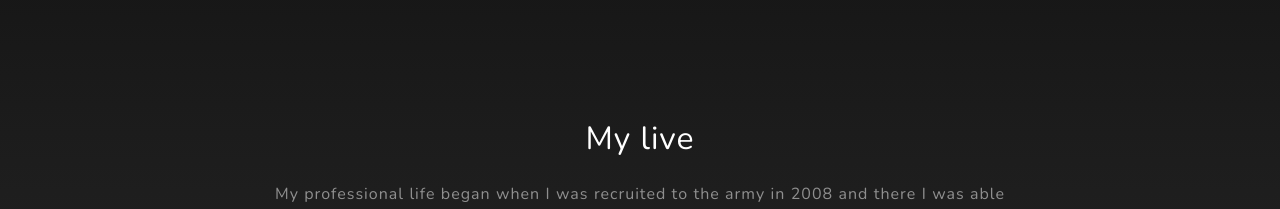
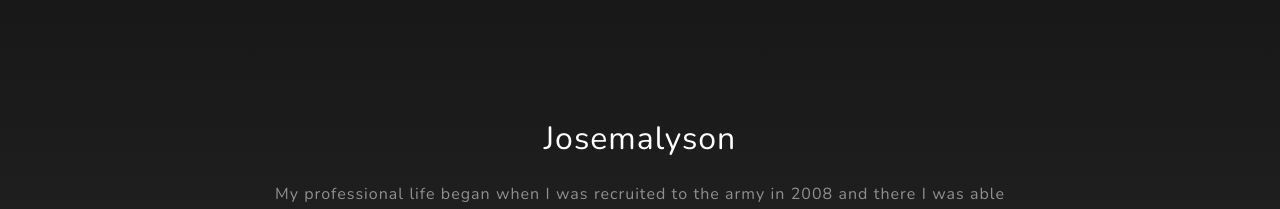
Before and after one commit to Josemalyson/aboutme, an Angular app: page /about in a window 1280 px wide. Shown: the part 840-1049 px from the top of the page. Built offline with nearby package versions, Linux system fonts and the light colour scheme.

Commit message:
Modificando about

```diff
--- a/src/app/about/about.component.ts
+++ b/src/app/about/about.component.ts
@@ -8,7 +8,7 @@ import { Component, OnInit } from '@angular/core';
 export class AboutComponent implements OnInit {
 
   apresentation = {
-    tittle: "My live",
+    tittle: "Josemalyson",
     content: "My professional life began when I was recruited to the army in 2008 and there I was able to know the area of technology starting in the area of linux server networks. In 2010 I started my degree in Computer Science at Unipê. In 2012 I participated in the software factory composed of students from the IT courses from there I went to the internship in the CREA-PB federal body of the Brazilian government being assigned to the technology area of the same. So in 2012 I was selected for the Phoebus Technology Company to be technical support working with Oracle PL / SQL and SqlServer. Then started my search for the development area where I had the first opportunity in Indra Brazil when I started my career as a developer in 2015, so I grew professionally and was invited to join the software development team of Stefanini in 2017. Today I always look for the better for my family trying to be the best and most committed professional in the company."
   };
 
```
Also changed, not shown: .angulardoc.json (added).
